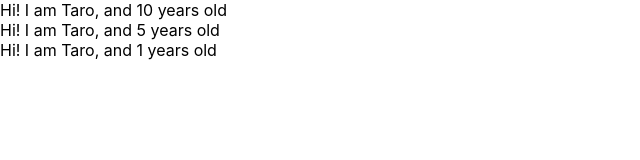
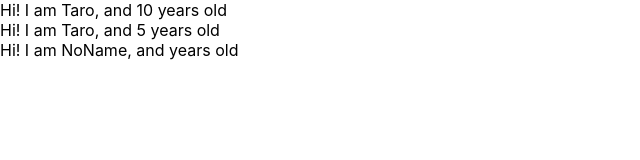
Before and after one commit to oyasumipants/React_Redux_CRUD_APP, a React (Create React App) app: page / in a window 1280 px wide. Shown: the top 160 px of the page, without its empty margins (0-640 px from the left). Built offline with nearby package versions, Linux system fonts and the light colour scheme.

Commit message:
add: propTypes
propTypesの追加

```diff
--- a/src/App.js
+++ b/src/App.js
@@ -1,10 +1,11 @@
 import React , { Component } from 'react';
+import PropTypes from 'prop-types';
 
 const App = () => {
   const profiles = [
     { name: "Taro", age: 10},
     { name: "Taro", age: 5},
-    { name: "Taro"}
+    { name: "NoName"}
   ]
   return (
     <div>
@@ -21,8 +22,9 @@ const User = (props) => {
   return <div>Hi! I am {props.name}, and {props.age} years old</div>
 }
 
-User.defaultProps = {
-  age: 1
+User.propTypes = {
+  name: PropTypes.string,
+  age: PropTypes.number
 }
 
 export default App;
```
